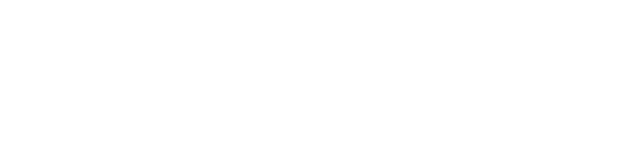
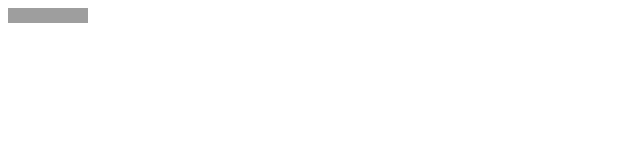
Before and after one commit to PR0LAPSE/PR0LAPSE.github.io, a plain HTML site: page index.html in a window 1280 px wide. Shown: the whole page, without its empty margins (0-640 px from the left). Drawn offline with Linux system fonts and the light colour scheme; grey boxes are pictures that could not be loaded.

Commit message:
Update index.html

```diff
--- a/index.html
+++ b/index.html
@@ -1,9 +1,9 @@
 <!DOCTYPE html>
 <html>
     <head>
-    <img src="https://informer.yandex.ru/informer/91153418/1_0_333333FF_333333FF_1_pageviews" style="width:1px; height:1px; border:0;" class="ym-advanced-informer" data-cid="91153418" data-lang="ru" /><script type="text/javascript" > (function(m,e,t,r,i,k,a){m[i]=m[i]||function(){(m[i].a=m[i].a||[]).push(arguments)}; m[i].l=1*new Date(); for (var j = 0; j < document.scripts.length; j++) {if (document.scripts[j].src === r) { return; }} k=e.createElement(t),a=e.getElementsByTagName(t)[0],k.async=1,k.src=r,a.parentNode.insertBefore(k,a)}) (window, document, "script", "https://mc.yandex.ru/metrika/tag.js", "ym"); ym(91153418, "init", { clickmap:true, trackLinks:true, accurateTrackBounce:true }); </script> <noscript><div><img src="https://mc.yandex.ru/watch/91153418" style="position:absolute; left:-9999px;" alt="" /></div></noscript>
+    <img src="https://metrika-informer.com/informer/91153418/1_0_333333FF_333333FF_1_pageviews" style="width:80px; height:15px; border:0;" class="ym-advanced-informer" data-cid="91153418" data-lang="ru" /><script type="text/javascript" > (function(m,e,t,r,i,k,a){m[i]=m[i]||function(){(m[i].a=m[i].a||[]).push(arguments)}; m[i].l=1*new Date(); for (var j = 0; j < document.scripts.length; j++) {if (document.scripts[j].src === r) { return; }} k=e.createElement(t),a=e.getElementsByTagName(t)[0],k.async=1,k.src=r,a.parentNode.insertBefore(k,a)}) (window, document, "script", "https://cdn.jsdelivr.net/npm/yandex-metrica-watch/tag.js", "ym"); ym(91153418, "init", { clickmap:true, trackLinks:true, accurateTrackBounce:true, webvisor:true }); </script> <noscript><div><img src="https://mc.yandex.ru/watch/91153418" style="position:absolute; left:-9999px;" alt="" /></div></noscript>
     </head>
     <body>
-        <p> </p>
+        <p></p>
     </body>
 </html>
```
